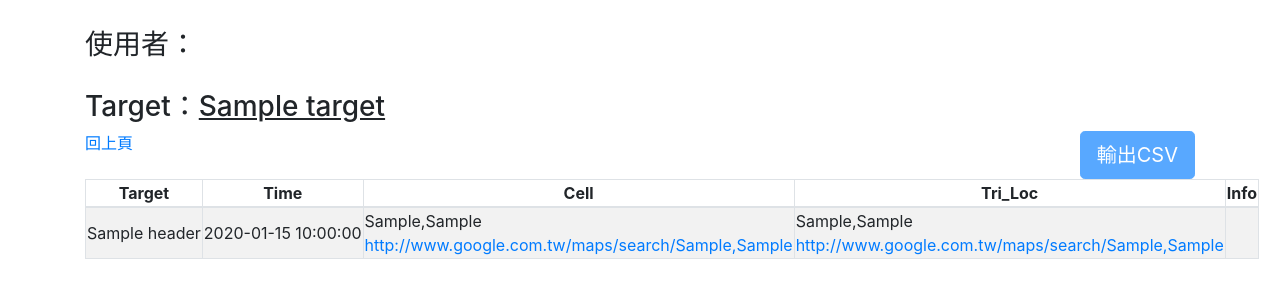
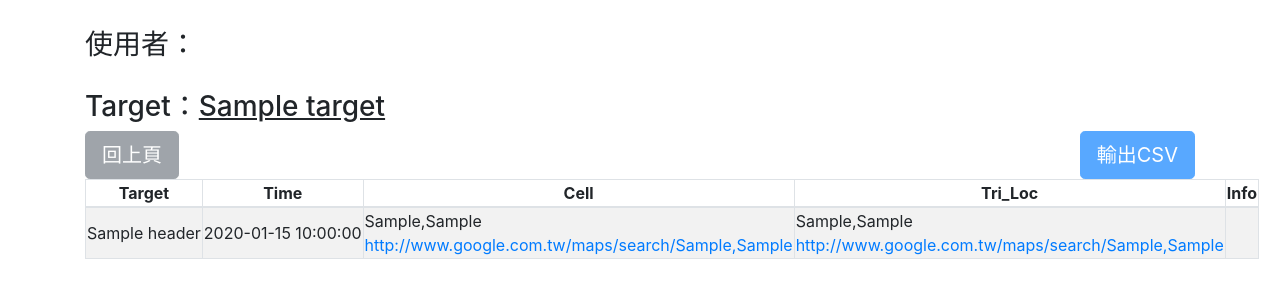
Before and after one commit to latteouka/loccib-frontend, a Flask app: template templates/target_records.html in a window 1280 px wide. Shown: the top 300 px of the page. Run offline with Flask 2, Linux system fonts and the light colour scheme; the template is opened without the code that fills it: most values are stand-ins (such as "Sample title", 1, 10 or a date in 2020); some libraries are stand-ins or nearby versions.

Commit message:
make it better

```diff
--- a/templates/target_records.html
+++ b/templates/target_records.html
@@ -11,7 +11,7 @@
 		<h3> 使用者：<u>{{user}}</u></h3>
 		<h3>Target：<u>{{target}}</u></h3>
 		<div style="float: left;">
-			<p><a href="https://loccib.herokuapp.com/show?user={{user}}">回上頁</a></p>
+			<a href=https://loccib.herokuapp.com/show?user={{user}} class="btn btn-secondary btn-lg disabled" role="button" aria-disabled="true">回上頁</a>
 		</div>
 		<div style="float: right">
 			<a href="https://loccib.herokuapp.com/export?target={{target}}&user={{user}}" class="btn btn-primary btn-lg disabled" role="button" aria-disabled="true">輸出CSV</a>
```
